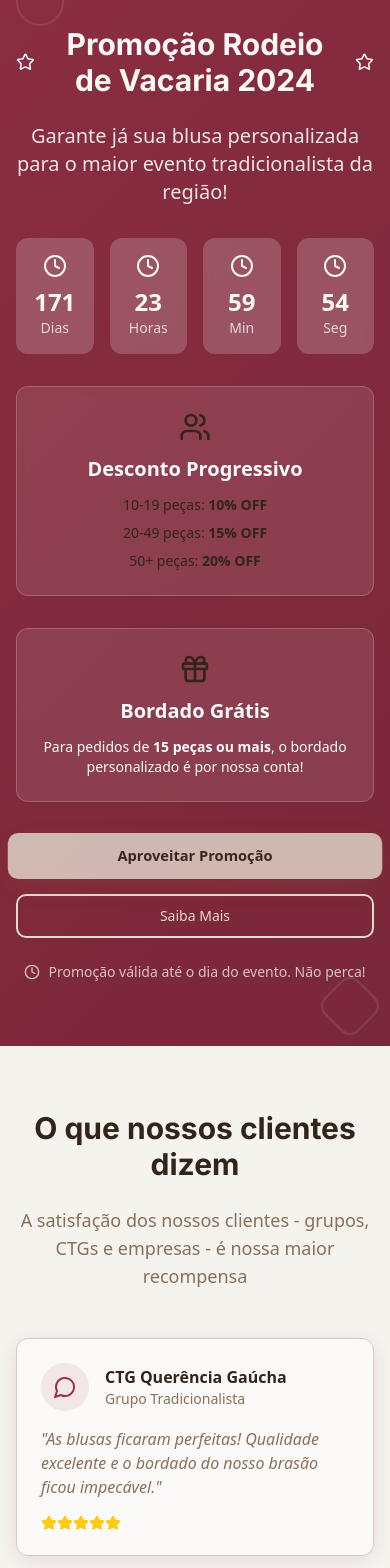
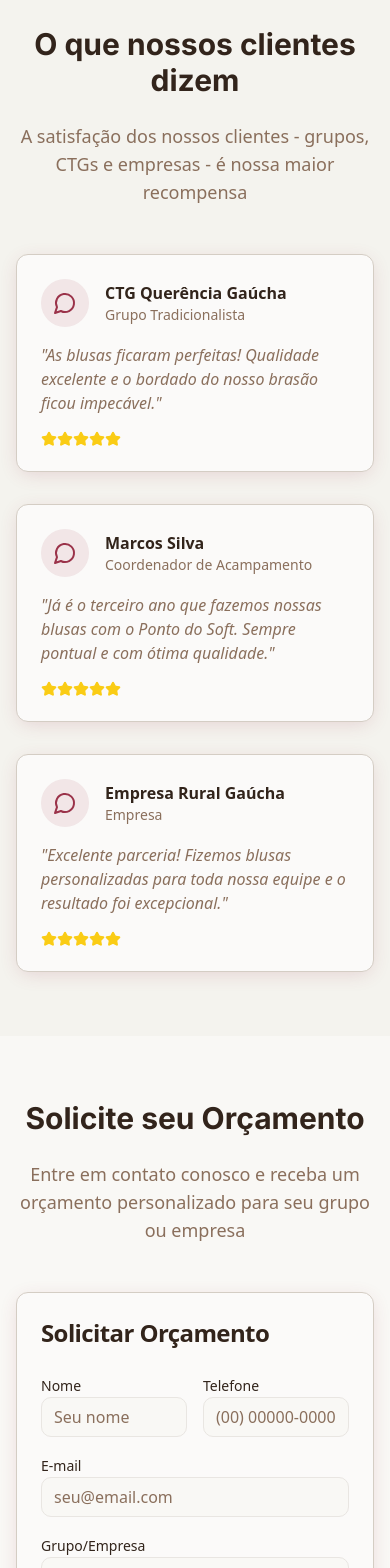
Before and after one commit to felipekuse-lab/ponto-do-soft-vacaria, a React (Vite) app: page / in a window 390 px wide. Shown: the part 4800-6368 px from the top of the page. Built offline with nearby package versions, Linux system fonts and the light colour scheme.

Commit message:
Remove Rodeio promotion

```diff
--- a/src/components/Contact.tsx
+++ b/src/components/Contact.tsx
@@ -3,7 +3,7 @@ import { Card, CardContent, CardHeader, CardTitle } from "@/components/ui/card";
 import { Input } from "@/components/ui/input";
 import { Textarea } from "@/components/ui/textarea";
 import { Label } from "@/components/ui/label";
-import { MessageCircle, MapPin, Phone, Mail, Clock } from "lucide-react";
+import { MessageCircle, MapPin, Phone, Mail, Clock, Instagram } from "lucide-react";
 const Contact = () => {
   const handleSubmit = (e: React.FormEvent) => {
     e.preventDefault();
@@ -23,7 +23,48 @@ const Contact = () => {
 
         <div className="grid lg:grid-cols-2 gap-8 max-w-5xl mx-auto">
           {/* Contact Form */}
-
+          <Card className="bg-card border-border shadow-soft">
+            <CardHeader>
+              <CardTitle className="text-2xl font-bold text-card-foreground">Solicitar Orçamento</CardTitle>
+            </CardHeader>
+            <CardContent>
+              <form onSubmit={handleSubmit} className="space-y-4">
+                <div className="grid grid-cols-2 gap-4">
+                  <div>
+                    <Label htmlFor="name">Nome</Label>
+                    <Input id="name" placeholder="Seu nome" required />
+                  </div>
+                  <div>
+                    <Label htmlFor="phone">Telefone</Label>
+                    <Input id="phone" placeholder="(00) 00000-0000" required />
+                  </div>
+                </div>
+                <div>
+                  <Label htmlFor="email">E-mail</Label>
+                  <Input id="email" type="email" placeholder="seu@email.com" required />
+                </div>
+                <div>
+                  <Label htmlFor="group">Grupo/Empresa</Label>
+                  <Input id="group" placeholder="Nome do seu grupo ou empresa" />
+                </div>
+                <div>
+                  <Label htmlFor="quantity">Quantidade aproximada</Label>
+                  <Input id="quantity" placeholder="Ex: 20 peças" />
+                </div>
+                <div>
+                  <Label htmlFor="message">Detalhes do pedido</Label>
+                  <Textarea
+                    id="message"
+                    placeholder="Descreva o que você precisa: modelo, cores, bordados, etc."
+                    rows={4}
+                  />
+                </div>
+                <Button type="submit" className="w-full" size="lg">
+                  Enviar Solicitação
+                </Button>
+              </form>
+            </CardContent>
+          </Card>
 
           {/* Contact Info */}
           <div className="space-y-6">
@@ -36,7 +77,12 @@ const Contact = () => {
                 <p className="mb-4">
                   Prefere conversar pelo WhatsApp? Clique no botão abaixo e fale conosco agora mesmo!
                 </p>
-                <Button variant="hero" size="lg" className="w-full">
+                <Button
+                  variant="hero"
+                  size="lg"
+                  className="w-full"
+                  onClick={() => window.open('https://wa.me/5554999058528?text=Ol%C3%A1%2C%20gostaria%20de%20mais%20informa%C3%A7%C3%B5es%20sobre%20os%20Softs', '_blank')}
+                >
                   Conversar no WhatsApp
                 </Button>
               </CardContent>
@@ -66,6 +112,12 @@ const Contact = () => {
                       <Mail className="w-4 h-4 text-primary" />
                     </div>
                     <span>contato@pontodosoft.com.br</span>
+                  </div>
+                  <div className="flex items-center">
+                    <div className="w-6 h-6 bg-primary/10 rounded-full flex items-center justify-center mr-3">
+                      <Instagram className="w-4 h-4 text-primary" />
+                    </div>
+                    <span>@pontodosoft</span>
                   </div>
                 </div>
               </CardContent>
--- a/src/components/Footer.tsx
+++ b/src/components/Footer.tsx
@@ -1,4 +1,4 @@
-import { MapPin, Phone, Mail, MessageCircle } from "lucide-react";
+import { MapPin, Phone, Mail, MessageCircle, Instagram } from "lucide-react";
 const Footer = () => {
   return <footer className="bg-primary text-primary-foreground py-12">
       <div className="container mx-auto px-4">
@@ -16,7 +16,6 @@ const Footer = () => {
               <li><a href="#inicio" className="hover:opacity-100 transition-opacity">Início</a></li>
               <li><a href="#sobre" className="hover:opacity-100 transition-opacity">Sobre</a></li>
               <li><a href="#produtos" className="hover:opacity-100 transition-opacity">Produtos</a></li>
-              <li><a href="#promocao" className="hover:opacity-100 transition-opacity">Promoção</a></li>
               <li><a href="#contato" className="hover:opacity-100 transition-opacity">Contato</a></li>
             </ul>
           </div>
@@ -40,11 +39,15 @@ const Footer = () => {
               </li>
               <li className="flex items-center gap-2">
                 <Phone className="w-4 h-4" />
-                (54) 9999-9999
+                (54) 99905-8528
               </li>
               <li className="flex items-center gap-2">
                 <Mail className="w-4 h-4" />
                 contato@pontodosoft.com.br
+              </li>
+              <li className="flex items-center gap-2">
+                <Instagram className="w-4 h-4" />
+                @pontodosoft
               </li>
               <li className="flex items-center gap-2">
                 <MessageCircle className="w-4 h-4" />
--- a/src/components/RodeioPromotion.tsx
+++ /dev/null
@@ -1,122 +0,0 @@
-import { Card, CardContent } from "@/components/ui/card";
-import { Button } from "@/components/ui/button";
-import { useEffect, useState } from "react";
-import { Clock, Gift, Users, Star } from "lucide-react";
-const RodeioPromotion = () => {
-  const [timeLeft, setTimeLeft] = useState({
-    days: 0,
-    hours: 0,
-    minutes: 0,
-    seconds: 0
-  });
-  useEffect(() => {
-    // Set target date for Rodeio de Vacaria (example: next February)
-    const targetDate = new Date();
-    targetDate.setMonth(1); // February
-    targetDate.setDate(15); // 15th
-    if (targetDate < new Date()) {
-      targetDate.setFullYear(targetDate.getFullYear() + 1);
-    }
-    const timer = setInterval(() => {
-      const now = new Date().getTime();
-      const distance = targetDate.getTime() - now;
-      const days = Math.floor(distance / (1000 * 60 * 60 * 24));
-      const hours = Math.floor(distance % (1000 * 60 * 60 * 24) / (1000 * 60 * 60));
-      const minutes = Math.floor(distance % (1000 * 60 * 60) / (1000 * 60));
-      const seconds = Math.floor(distance % (1000 * 60) / 1000);
-      setTimeLeft({
-        days,
-        hours,
-        minutes,
-        seconds
-      });
-    }, 1000);
-    return () => clearInterval(timer);
-  }, []);
-  return <section id="promocao" className="py-16 lg:py-24 bg-gradient-primary relative overflow-hidden">
-      <div className="absolute inset-0 bg-black/10"></div>
-      <div className="container mx-auto px-4 relative z-10">
-        <div className="max-w-4xl mx-auto text-center text-primary-foreground">
-          <div className="flex items-center justify-center gap-3 mb-6">
-            <Star className="w-8 h-8" />
-            <h2 className="text-3xl md:text-4xl font-bold font-heading">
-              Promoção Rodeio de Vacaria 2024
-            </h2>
-            <Star className="w-8 h-8" />
-          </div>
-          <p className="text-xl mb-8 opacity-90">
-            Garante já sua blusa personalizada para o maior evento tradicionalista da região!
-          </p>
-
-          {/* Countdown Timer */}
-          <div className="grid grid-cols-4 gap-4 mb-8 max-w-md mx-auto">
-            {[{
-            label: "Dias",
-            value: timeLeft.days
-          }, {
-            label: "Horas",
-            value: timeLeft.hours
-          }, {
-            label: "Min",
-            value: timeLeft.minutes
-          }, {
-            label: "Seg",
-            value: timeLeft.seconds
-          }].map((item, index) => <div key={index} className="bg-primary-foreground/20 backdrop-blur-sm rounded-lg p-4">
-                <Clock className="w-6 h-6 mx-auto mb-2" />
-                <div className="text-2xl font-bold">{item.value.toString().padStart(2, '0')}</div>
-                <div className="text-sm opacity-80">{item.label}</div>
-              </div>)}
-          </div>
-
-          <div className="grid md:grid-cols-2 gap-8 mb-8">
-            <Card className="bg-primary-foreground/10 backdrop-blur-sm border-primary-foreground/20">
-              <CardContent className="p-6 text-center">
-                <Users className="w-8 h-8 mx-auto mb-3" />
-                <h3 className="text-xl font-semibold mb-3 text-slate-50">Desconto Progressivo</h3>
-                <ul className="space-y-2 text-sm">
-                  <li className="bg-transparent">10-19 peças: <strong>10% OFF</strong></li>
-                  <li>20-49 peças: <strong>15% OFF</strong></li>
-                  <li>50+ peças: <strong>20% OFF</strong></li>
-                </ul>
-              </CardContent>
-            </Card>
-
-            <Card className="bg-primary-foreground/10 backdrop-blur-sm border-primary-foreground/20">
-              <CardContent className="p-6 text-center">
-                <Gift className="w-8 h-8 mx-auto mb-3" />
-                <h3 className="text-xl font-semibold mb-3 text-slate-50">Bordado Grátis</h3>
-                <p className="text-sm text-slate-50">
-                  Para pedidos de <strong>15 peças ou mais</strong>,
-                  o bordado personalizado é por nossa conta!
-                </p>
-              </CardContent>
-            </Card>
-          </div>
-
-          <div className="flex flex-col sm:flex-row gap-4 justify-center">
-            <Button variant="hero" size="lg" className="animate-pulse-soft">
-              Aproveitar Promoção
-            </Button>
-            <Button variant="outline-hero" size="lg">
-              Saiba Mais
-            </Button>
-          </div>
-
-          <p className="text-sm mt-6 opacity-75 flex items-center justify-center gap-2">
-            <Clock className="w-4 h-4" />
-            Promoção válida até o dia do evento. Não perca!
-          </p>
-        </div>
-      </div>
-
-      {/* Decorative elements - removed emojis */}
-      <div className="absolute top-4 left-4 opacity-10">
-        <div className="w-12 h-12 border-2 border-primary-foreground rounded-full"></div>
-      </div>
-      <div className="absolute bottom-4 right-4 opacity-10">
-        <div className="w-12 h-12 border-2 border-primary-foreground rounded-lg rotate-45"></div>
-      </div>
-    </section>;
-};
-export default RodeioPromotion;
--- a/src/components/WhatsAppButton.tsx
+++ b/src/components/WhatsAppButton.tsx
@@ -3,9 +3,7 @@ import { MessageCircle } from "lucide-react";
 
 const WhatsAppButton = () => {
   const handleWhatsAppClick = () => {
-    const phoneNumber = "5554999999999"; // Replace with actual WhatsApp number
-    const message = "Olá! Gostaria de saber mais sobre as blusas de soft personalizadas.";
-    const whatsappUrl = `https://wa.me/${phoneNumber}?text=${encodeURIComponent(message)}`;
+    const whatsappUrl = "https://wa.me/5554999058528?text=Ol%C3%A1%2C%20gostaria%20de%20mais%20informa%C3%A7%C3%B5es%20sobre%20os%20Softs";
     window.open(whatsappUrl, "_blank");
   };
 
--- a/src/pages/Index.tsx
+++ b/src/pages/Index.tsx
@@ -2,7 +2,6 @@ import Header from "@/components/Header";
 import Hero from "@/components/Hero";
 import About from "@/components/About";
 import Products from "@/components/Products";
-import RodeioPromotion from "@/components/RodeioPromotion";
 import Testimonials from "@/components/Testimonials";
 import Contact from "@/components/Contact";
 import Footer from "@/components/Footer";
@@ -16,7 +15,6 @@ const Index = () => {
         <Hero />
         <About />
         <Products />
-        <RodeioPromotion />
         <Testimonials />
         <Contact />
       </main>
```
